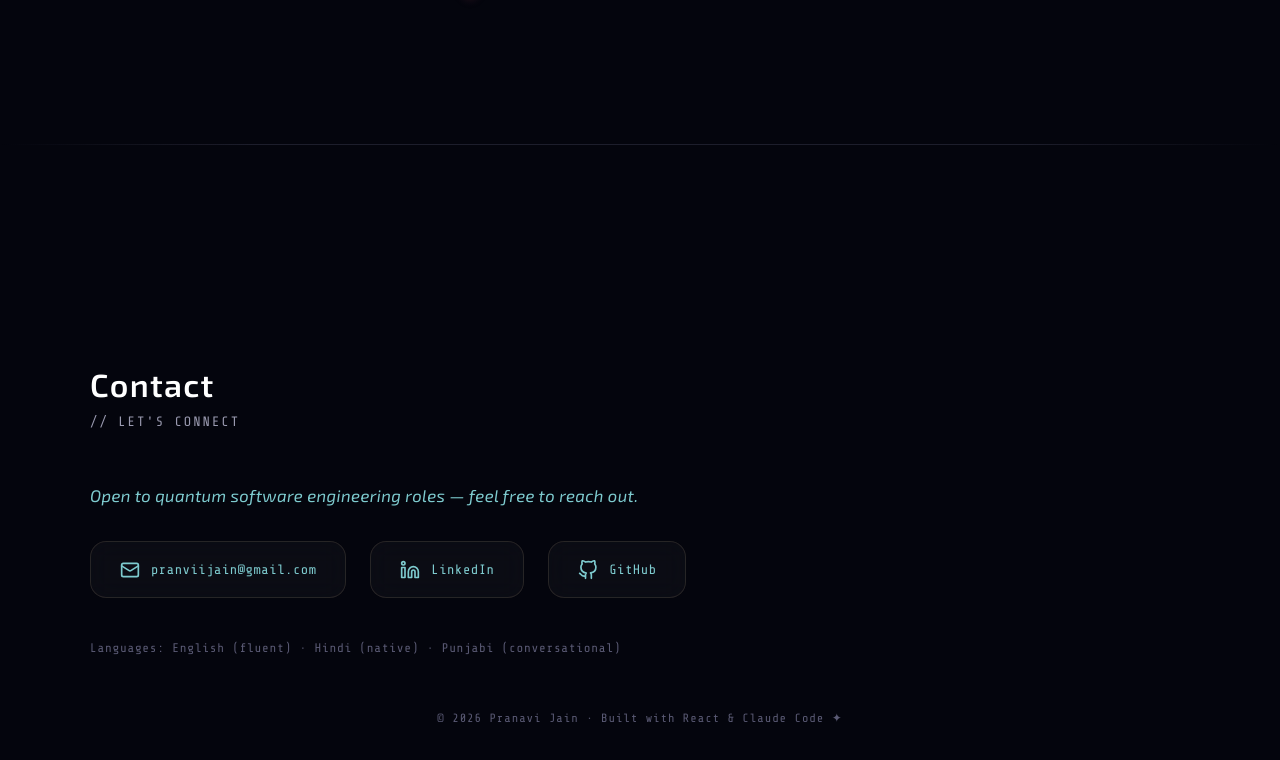
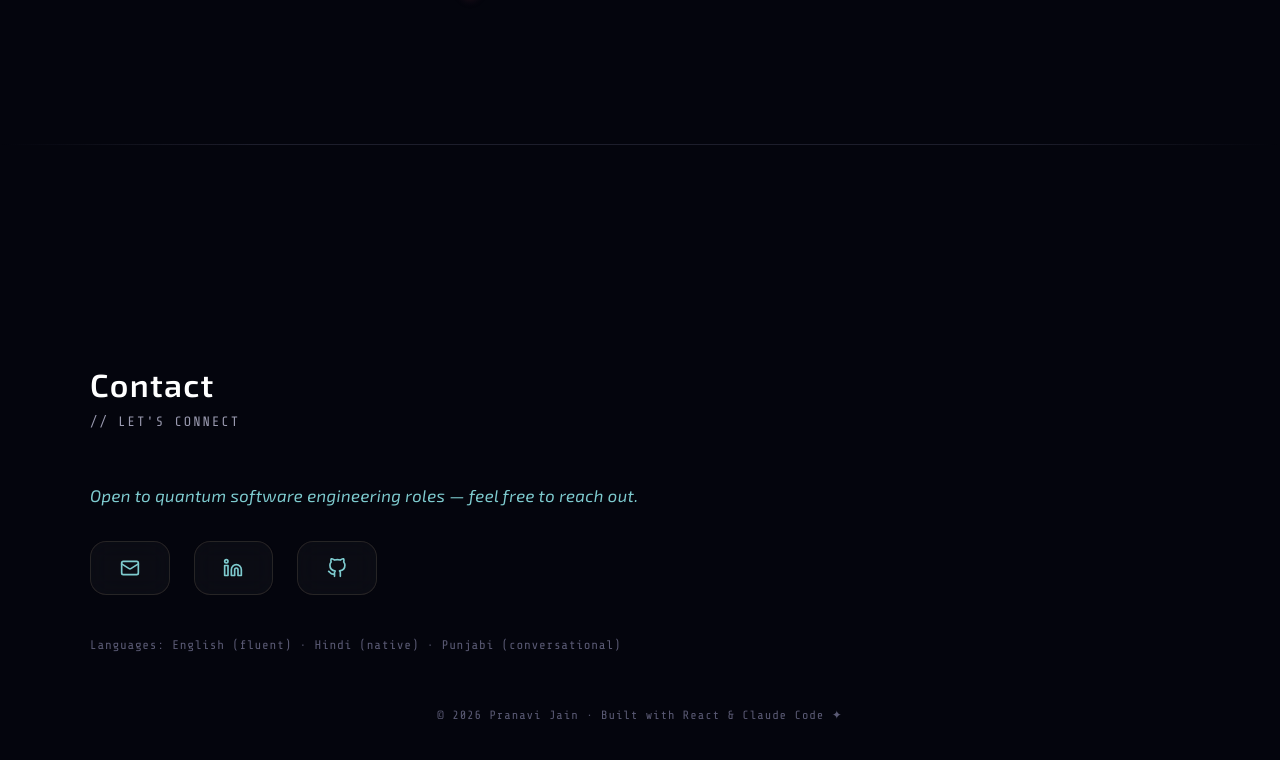
Before and after one commit to pranavi-jain/pranavi-jain.github.io, a React (Vite) app: page / in a window 1280 px wide. Shown: the part 9952-10712 px from the top of the page. Built offline with nearby package versions, Linux system fonts and the light colour scheme.

Commit message:
Remove email and social media labels from Contact component
Removed personal email and social media labels from contact links.

```diff
--- a/src/components/Contact.jsx
+++ b/src/components/Contact.jsx
@@ -20,7 +20,6 @@ export default function Contact() {
                 <rect x="2" y="4" width="20" height="16" rx="2" />
                 <path d="m22 7-8.97 5.7a1.94 1.94 0 0 1-2.06 0L2 7" />
               </svg>
-              pranviijain@gmail.com
             </a>
 
             <a href="https://www.linkedin.com/in/pranavi-jain/" target="_blank" rel="noopener noreferrer" className="glass-card contact-link" aria-label="LinkedIn profile">
@@ -29,14 +28,12 @@ export default function Contact() {
                 <rect x="2" y="9" width="4" height="12" />
                 <circle cx="4" cy="4" r="2" />
               </svg>
-              LinkedIn
             </a>
 
             <a href="https://github.com/pranavi-jain" target="_blank" rel="noopener noreferrer" className="glass-card contact-link" aria-label="GitHub profile">
               <svg width="20" height="20" viewBox="0 0 24 24" fill="none" stroke="currentColor" strokeWidth="2" strokeLinecap="round" strokeLinejoin="round">
                 <path d="M9 19c-5 1.5-5-2.5-7-3m14 6v-3.87a3.37 3.37 0 0 0-.94-2.61c3.14-.35 6.44-1.54 6.44-7A5.44 5.44 0 0 0 20 4.77 5.07 5.07 0 0 0 19.91 1S18.73.65 16 2.48a13.38 13.38 0 0 0-7 0C6.27.65 5.09 1 5.09 1A5.07 5.07 0 0 0 5 4.77a5.44 5.44 0 0 0-1.5 3.78c0 5.42 3.3 6.61 6.44 7A3.37 3.37 0 0 0 9 18.13V22" />
               </svg>
-              GitHub
             </a>
           </div>
         </ScrollReveal>
```
